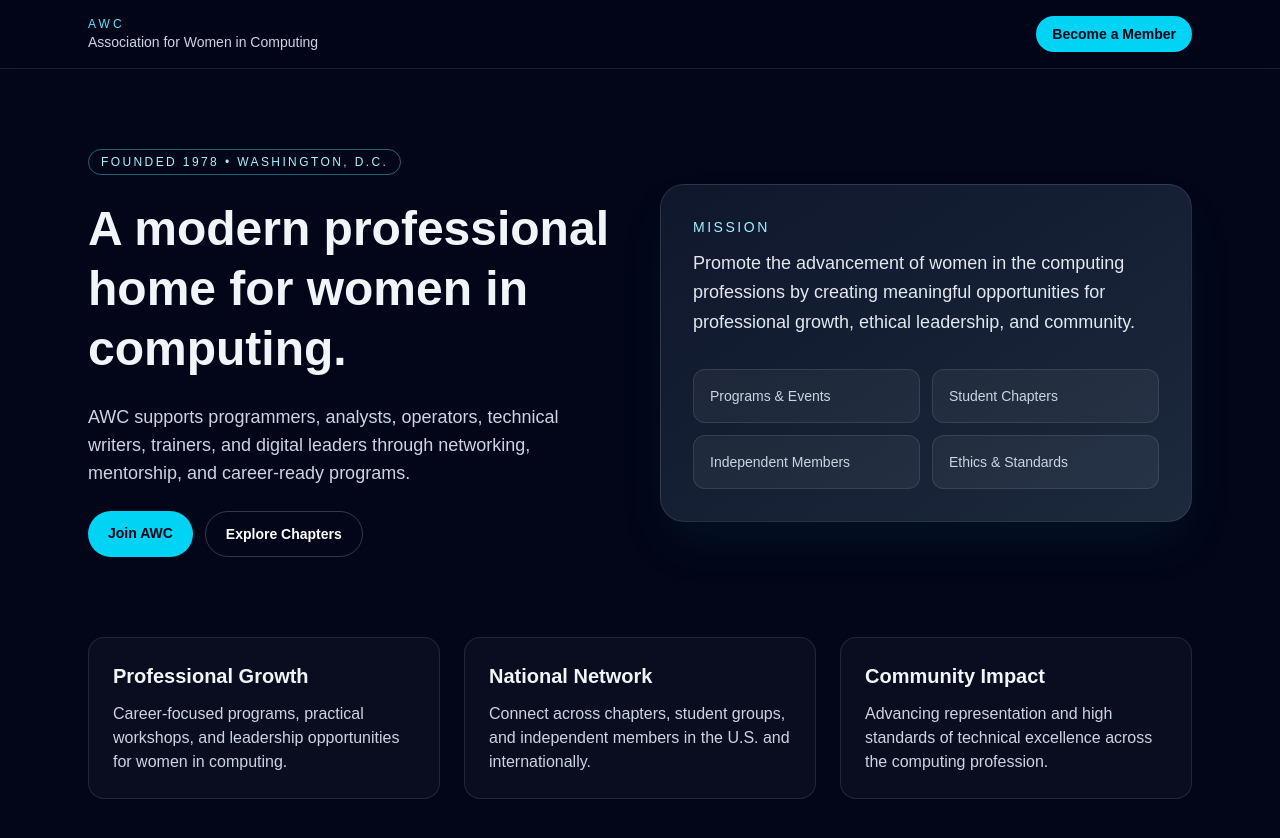
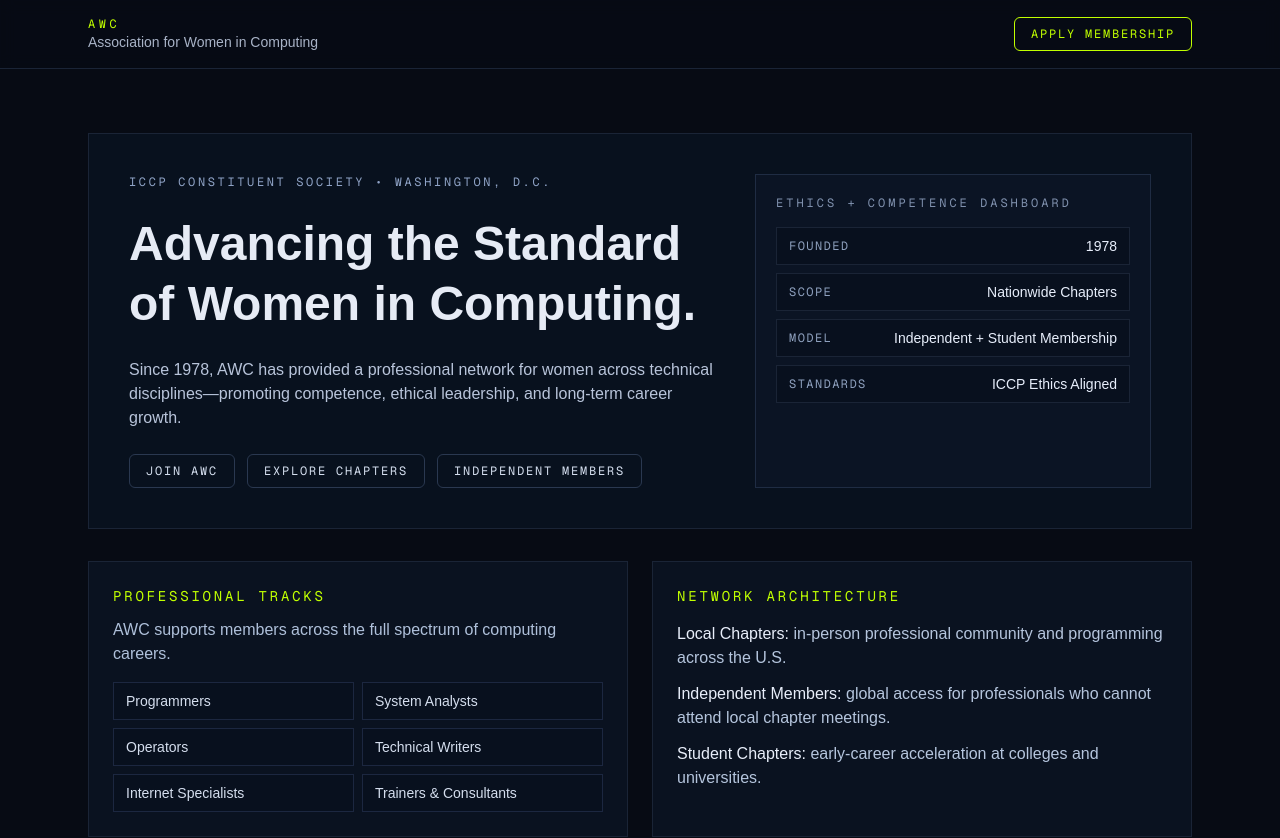
Before and after one commit to zlatiz/awc-hq-redesign, a Next.js app: page / in a window 1280 px wide. Shown: the top 838 px of the page. Built offline with nearby package versions, Linux system fonts and the light colour scheme.

Commit message:
Implement Code-First Academy redesign concept for AWC homepage

```diff
--- a/src/app/page.tsx
+++ b/src/app/page.tsx
@@ -1,115 +1,120 @@
-const pillars = [
-  {
-    title: "Professional Growth",
-    text: "Career-focused programs, practical workshops, and leadership opportunities for women in computing.",
-  },
-  {
-    title: "National Network",
-    text: "Connect across chapters, student groups, and independent members in the U.S. and internationally.",
-  },
-  {
-    title: "Community Impact",
-    text: "Advancing representation and high standards of technical excellence across the computing profession.",
-  },
+const metrics = [
+  { label: "Founded", value: "1978" },
+  { label: "Scope", value: "Nationwide Chapters" },
+  { label: "Model", value: "Independent + Student Membership" },
+  { label: "Standards", value: "ICCP Ethics Aligned" },
 ];
 
-const quickLinks = [
-  { label: "Find Chapters", href: "https://www.awc-hq.org/chapters.html" },
-  { label: "Independent Membership", href: "https://www.awc-hq.org/independent-members.html" },
+const tracks = [
+  "Programmers",
+  "System Analysts",
+  "Operators",
+  "Technical Writers",
+  "Internet Specialists",
+  "Trainers & Consultants",
+];
+
+const actions = [
   { label: "Join AWC", href: "https://www.awc-hq.org/join-awc.html" },
+  { label: "Explore Chapters", href: "https://www.awc-hq.org/chapters.html" },
+  { label: "Independent Members", href: "https://www.awc-hq.org/independent-members.html" },
 ];
 
 export default function Home() {
   return (
-    <div className="min-h-screen bg-slate-950 text-slate-100">
-      <header className="border-b border-white/10 bg-slate-950/80 backdrop-blur">
+    <div className="min-h-screen bg-[#070B14] text-[#E6EBF5]">
+      <header className="sticky top-0 z-20 border-b border-[#1A2436] bg-[#070B14]/90 backdrop-blur">
         <div className="mx-auto flex w-full max-w-6xl items-center justify-between px-6 py-4">
           <div>
-            <p className="text-xs uppercase tracking-[0.25em] text-cyan-300">AWC</p>
-            <p className="text-sm text-slate-300">Association for Women in Computing</p>
+            <p className="font-mono text-xs uppercase tracking-[0.3em] text-[#C0FF00]">AWC</p>
+            <p className="text-sm text-[#A8B3C7]">Association for Women in Computing</p>
           </div>
           <a
             href="https://www.awc-hq.org/join-awc.html"
-            className="rounded-full bg-cyan-400 px-4 py-2 text-sm font-semibold text-slate-950 transition hover:bg-cyan-300"
+            className="rounded-md border border-[#C0FF00] px-4 py-2 font-mono text-xs uppercase tracking-[0.15em] text-[#C0FF00] transition hover:bg-[#C0FF00] hover:text-[#070B14]"
           >
-            Become a Member
+            Apply Membership
           </a>
         </div>
       </header>
 
-      <main>
-        <section className="mx-auto grid w-full max-w-6xl gap-10 px-6 py-20 md:grid-cols-2 md:items-center">
+      <main className="mx-auto w-full max-w-6xl px-6 py-12 md:py-16">
+        <section className="grid gap-8 border border-[#1A2436] bg-[#0A192F]/40 p-6 md:grid-cols-[1.2fr_0.8fr] md:p-10">
           <div className="space-y-6">
-            <p className="inline-block rounded-full border border-cyan-300/40 px-3 py-1 text-xs uppercase tracking-[0.2em] text-cyan-200">
-              Founded 1978 • Washington, D.C.
+            <p className="font-mono text-xs uppercase tracking-[0.22em] text-[#8FA3C6]">
+              ICCP Constituent Society • Washington, D.C.
             </p>
-            <h1 className="text-4xl font-semibold leading-tight md:text-5xl">
-              A modern professional home for women in computing.
+            <h1 className="max-w-3xl text-4xl font-semibold leading-tight md:text-5xl">
+              Advancing the Standard of Women in Computing.
             </h1>
-            <p className="max-w-xl text-base text-slate-300 md:text-lg">
-              AWC supports programmers, analysts, operators, technical writers, trainers,
-              and digital leaders through networking, mentorship, and career-ready programs.
+            <p className="max-w-2xl text-[#B8C4DA]">
+              Since 1978, AWC has provided a professional network for women across technical
+              disciplines—promoting competence, ethical leadership, and long-term career growth.
             </p>
             <div className="flex flex-wrap gap-3">
-              <a
-                href="https://www.awc-hq.org/join-awc.html"
-                className="rounded-full bg-cyan-400 px-5 py-3 text-sm font-semibold text-slate-950 transition hover:bg-cyan-300"
-              >
-                Join AWC
-              </a>
-              <a
-                href="https://www.awc-hq.org/chapters.html"
-                className="rounded-full border border-white/20 px-5 py-3 text-sm font-semibold text-white transition hover:border-cyan-300 hover:text-cyan-200"
-              >
-                Explore Chapters
-              </a>
-            </div>
-          </div>
-
-          <div className="rounded-3xl border border-white/10 bg-gradient-to-br from-slate-900 to-slate-800 p-8 shadow-2xl shadow-cyan-900/20">
-            <p className="text-sm uppercase tracking-[0.18em] text-cyan-200">Mission</p>
-            <p className="mt-3 text-lg leading-relaxed text-slate-200">
-              Promote the advancement of women in the computing professions by creating
-              meaningful opportunities for professional growth, ethical leadership, and community.
-            </p>
-            <div className="mt-8 grid gap-3 text-sm text-slate-300 sm:grid-cols-2">
-              <div className="rounded-xl border border-white/10 bg-white/5 p-4">Programs & Events</div>
-              <div className="rounded-xl border border-white/10 bg-white/5 p-4">Student Chapters</div>
-              <div className="rounded-xl border border-white/10 bg-white/5 p-4">Independent Members</div>
-              <div className="rounded-xl border border-white/10 bg-white/5 p-4">Ethics & Standards</div>
-            </div>
-          </div>
-        </section>
-
-        <section className="mx-auto w-full max-w-6xl px-6 pb-16">
-          <div className="grid gap-6 md:grid-cols-3">
-            {pillars.map((item) => (
-              <article key={item.title} className="rounded-2xl border border-white/10 bg-white/[0.03] p-6">
-                <h2 className="text-xl font-semibold">{item.title}</h2>
-                <p className="mt-3 text-slate-300">{item.text}</p>
-              </article>
-            ))}
-          </div>
-        </section>
-
-        <section className="border-t border-white/10 bg-slate-900/70">
-          <div className="mx-auto flex w-full max-w-6xl flex-col gap-5 px-6 py-12 md:flex-row md:items-center md:justify-between">
-            <div>
-              <h3 className="text-2xl font-semibold">Get involved with AWC</h3>
-              <p className="mt-2 text-slate-300">Choose your path and start contributing today.</p>
-            </div>
-            <div className="flex flex-wrap gap-3">
-              {quickLinks.map((link) => (
+              {actions.map((a) => (
                 <a
-                  key={link.label}
-                  href={link.href}
-                  className="rounded-full border border-white/20 px-4 py-2 text-sm text-slate-100 transition hover:border-cyan-300 hover:text-cyan-200"
+                  key={a.label}
+                  href={a.href}
+                  className="rounded-md border border-[#2A3850] px-4 py-2 font-mono text-xs uppercase tracking-[0.15em] text-[#D4DEEE] transition hover:border-[#C0FF00] hover:text-[#C0FF00]"
                 >
-                  {link.label}
+                  {a.label}
                 </a>
               ))}
             </div>
           </div>
+
+          <div className="border border-[#1F2C43] bg-[#0B1424] p-5">
+            <p className="font-mono text-xs uppercase tracking-[0.25em] text-[#7F90AD]">Ethics + Competence Dashboard</p>
+            <ul className="mt-4 space-y-2">
+              {metrics.map((m) => (
+                <li
+                  key={m.label}
+                  className="flex items-center justify-between border border-[#1A2436] bg-[#08101E] px-3 py-2"
+                >
+                  <span className="font-mono text-xs uppercase tracking-[0.12em] text-[#8EA0BE]">{m.label}</span>
+                  <span className="text-sm text-[#E7EEFB]">{m.value}</span>
+                </li>
+              ))}
+            </ul>
+          </div>
+        </section>
+
+        <section className="mt-8 grid gap-6 md:grid-cols-2">
+          <article className="border border-[#1A2436] bg-[#0A1220] p-6">
+            <h2 className="font-mono text-sm uppercase tracking-[0.2em] text-[#C0FF00]">Professional Tracks</h2>
+            <p className="mt-3 text-[#AFC0DA]">
+              AWC supports members across the full spectrum of computing careers.
+            </p>
+            <div className="mt-4 grid gap-2 sm:grid-cols-2">
+              {tracks.map((item) => (
+                <div
+                  key={item}
+                  className="border border-[#1C2740] bg-[#08101E] px-3 py-2 text-sm text-[#D5DEEE]"
+                >
+                  {item}
+                </div>
+              ))}
+            </div>
+          </article>
+
+          <article className="border border-[#1A2436] bg-[#0A1220] p-6">
+            <h2 className="font-mono text-sm uppercase tracking-[0.2em] text-[#C0FF00]">Network Architecture</h2>
+            <div className="mt-4 space-y-3 text-[#B5C5DD]">
+              <p>
+                <span className="text-[#E8EEFA]">Local Chapters:</span> in-person professional community and
+                programming across the U.S.
+              </p>
+              <p>
+                <span className="text-[#E8EEFA]">Independent Members:</span> global access for professionals who
+                cannot attend local chapter meetings.
+              </p>
+              <p>
+                <span className="text-[#E8EEFA]">Student Chapters:</span> early-career acceleration at colleges and
+                universities.
+              </p>
+            </div>
+          </article>
         </section>
       </main>
     </div>
```
